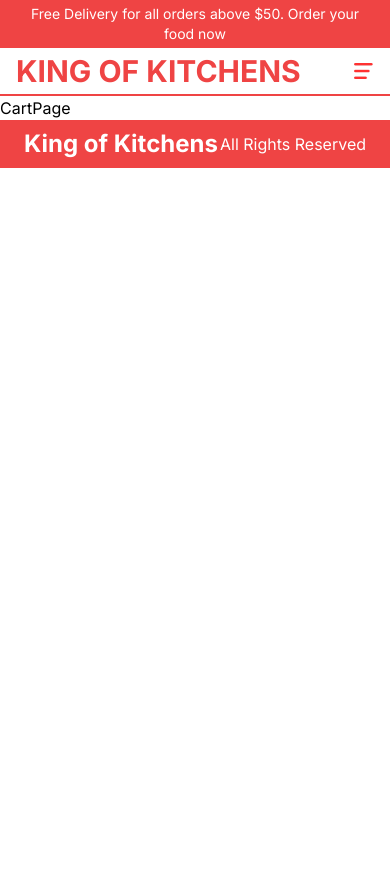
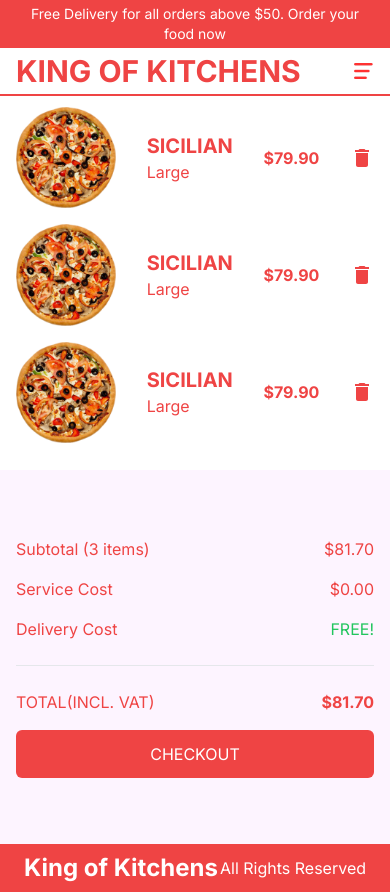
Before and after one commit to Sairam-Nulakani/restaurant-food-delivery-app-nextjs, a Next.js app: page /cart in a window 390 px wide. Before the commit the page ends 844 px from the top, so only its background shows below. Built offline with nearby package versions, Linux system fonts and the light colour scheme.

Commit message:
updated cartpage with responsive design

```diff
--- a/package.json
+++ b/package.json
@@ -20,6 +20,7 @@
     "react": "18.2.0",
     "react-countdown": "^2.3.5",
     "react-dom": "18.2.0",
+    "react-icons": "^4.10.1",
     "tailwindcss": "3.3.3",
     "typescript": "5.1.6"
   }
--- a/src/app/cart/page.tsx
+++ b/src/app/cart/page.tsx
@@ -1,7 +1,74 @@
+import Image from "next/image";
 import React from "react";
+import { MdDelete } from "react-icons/md";
 
 const CartPage = () => {
-  return <div>CartPage</div>;
+  return (
+    <div className="h-[calc(100vh-6rem)] md:h-[calc(100vh-9rem)] flex flex-col text-red-500 lg:flex-row">
+      {/* PRODUCTS CONTAINER */}
+      <div className="h-1/2 p-4 flex flex-col justify-center overflow-scroll lg:h-full lg:w-2/3 2xl:w-1/2 lg:px-20 xl:px-40">
+        {/* SINGLE ITEM */}
+        <div className="flex items-center justify-between mb-4">
+          <Image src="/temporary/p1.png" alt="" width={100} height={100} />
+          <div className="">
+            <h1 className="uppercase text-xl font-bold">sicilian</h1>
+            <span>Large</span>
+          </div>
+          <h2 className="font-bold">$79.90</h2>
+          <span className="cursor-pointer text-2xl">
+            <MdDelete />
+          </span>
+        </div>
+        {/* SINGLE ITEM */}
+        <div className="flex items-center justify-between mb-4">
+          <Image src="/temporary/p1.png" alt="" width={100} height={100} />
+          <div className="">
+            <h1 className="uppercase text-xl font-bold">sicilian</h1>
+            <span>Large</span>
+          </div>
+          <h2 className="font-bold">$79.90</h2>
+          <span className="cursor-pointer text-2xl">
+            <MdDelete />
+          </span>
+        </div>
+        {/* SINGLE ITEM */}
+        <div className="flex items-center justify-between mb-4">
+          <Image src="/temporary/p1.png" alt="" width={100} height={100} />
+          <div className="">
+            <h1 className="uppercase text-xl font-bold">sicilian</h1>
+            <span>Large</span>
+          </div>
+          <h2 className="font-bold">$79.90</h2>
+          <span className="cursor-pointer text-2xl">
+            <MdDelete />
+          </span>
+        </div>
+      </div>
+      {/* PAYMENT CONTAINER */}
+      <div className="h-1/2 p-4 bg-fuchsia-50 flex flex-col gap-4 justify-center lg:h-full lg:w-1/3 2xl:w-1/2 lg:px-20 xl:px-40 2xl:text-xl 2xl:gap-6">
+        <div className="flex justify-between">
+          <span className="">Subtotal (3 items)</span>
+          <span className="">$81.70</span>
+        </div>
+        <div className="flex justify-between">
+          <span className="">Service Cost</span>
+          <span className="">$0.00</span>
+        </div>
+        <div className="flex justify-between">
+          <span className="">Delivery Cost</span>
+          <span className="text-green-500">FREE!</span>
+        </div>
+        <hr className="my-2" />
+        <div className="flex justify-between">
+          <span className="">TOTAL(INCL. VAT)</span>
+          <span className="font-bold">$81.70</span>
+        </div>
+        <button className="bg-red-500 text-white p-3 rounded-md w-full self-end">
+          CHECKOUT
+        </button>
+      </div>
+    </div>
+  );
 };
 
 export default CartPage;
```
Also changed, not shown: 1 other file (tests, documents, lock files or other folders).
